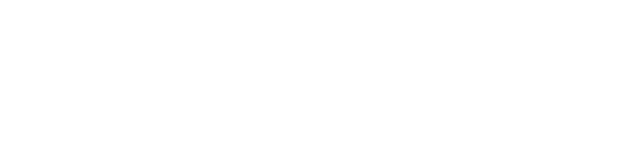
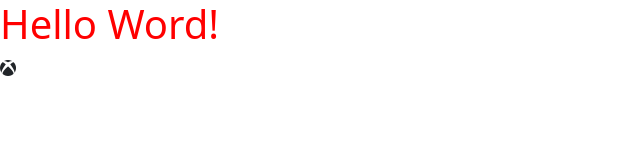
Before and after one commit to Fronchak/Art-Gallery-Bootstrap, a plain HTML site: page index.html in a window 1280 px wide. Shown: the whole page, without its empty margins (0-640 px from the left). Drawn offline with nearby package versions, Linux system fonts and the light colour scheme.

Commit message:
Create files structure

```diff
--- /dev/null
+++ b/assets/styles/styles.css
@@ -0,0 +1,3 @@
+h1 {
+    color: red;
+}
--- a/index.html
+++ b/index.html
@@ -6,9 +6,13 @@
     <meta name="viewport" content="width=device-width, initial-scale=1.0">
     <!-- CSS only -->
     <link href="https://cdn.jsdelivr.net/npm/bootstrap@5.2.3/dist/css/bootstrap.min.css" rel="stylesheet" integrity="sha384-rbsA2VBKQhggwzxH7pPCaAqO46MgnOM80zW1RWuH61DGLwZJEdK2Kadq2F9CUG65" crossorigin="anonymous">
+    <link rel="stylesheet" href="https://cdn.jsdelivr.net/npm/bootstrap-icons@1.10.2/font/bootstrap-icons.css">
+    <link rel="stylesheet" type="text/css" href="./assets/styles/styles.css">
     <title>Art</title>
+    <link rel="shortcut icon" href="./assets/imgs/favicon.ico" type="image/x-icon">
 </head>
 <body>
-
+    <h1>Hello Word!</h1>
+    <i class="bi bi-xbox"></i>
 </body>
 </html>
```
Also changed, not shown: assets/imgs/art_logo.svg (added), assets/imgs/favicon.ico (added), assets/imgs/g_1.jpg (added), assets/imgs/g_2.jpg (added), assets/imgs/g_3.jpg (added), assets/imgs/g_4.jpg (added), assets/imgs/g_5.jpg (added), assets/imgs/g_6.jpg (added).
